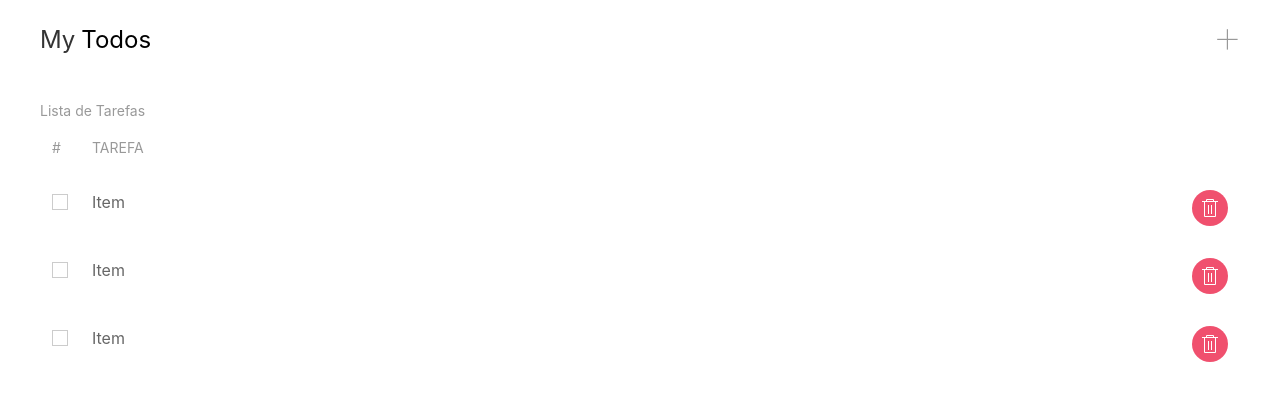
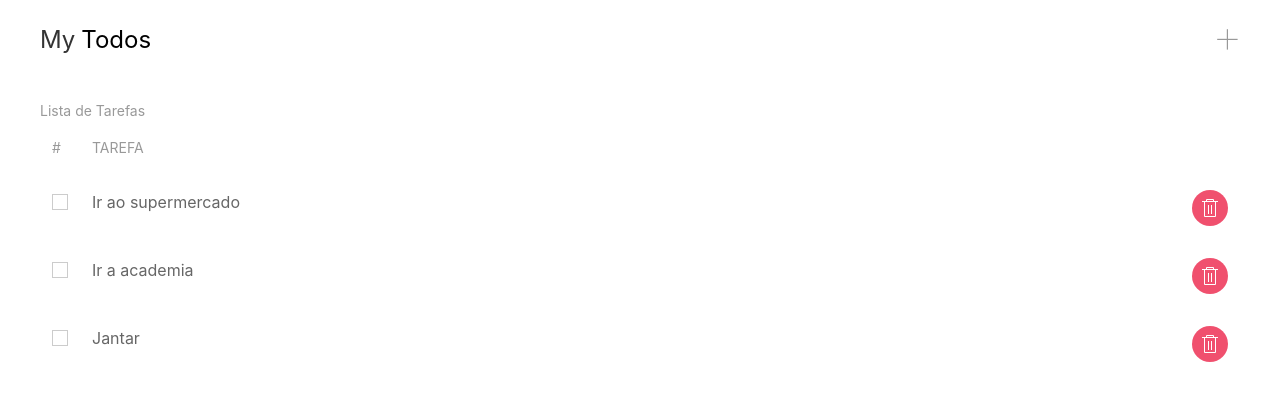
Before and after one commit to curioussdev/ToDoApp, a React (Create React App) app: page / in a window 1280 px wide. Shown: the top 400 px of the page. Built offline with nearby package versions, Linux system fonts and the light colour scheme.

Commit message:
passando parâmetros para os compoentes

```diff
--- a/src/components/TodoList.tsx
+++ b/src/components/TodoList.tsx
@@ -24,7 +24,7 @@ const TodoList = () => {
             <tbody>
                 {
                     todos?.map(
-                        todo => (<TodoLsitItem key={todo.id}></TodoLsitItem>)
+                        todo => (<TodoLsitItem key={todo.id} todo={todo}></TodoLsitItem>)
                     )
                 }
             </tbody>
--- a/src/components/TodoListItem.tsx
+++ b/src/components/TodoListItem.tsx
@@ -1,7 +1,17 @@
 import { directive } from '@babel/types';
 import React from 'react';
+import { Todo } from '../models/Todo';
 
-const TodoLsitItem = () => {
+interface TodoLsitItemProps {
+    todo: Todo
+}
+
+const TodoLsitItem = (props: TodoLsitItemProps) => {
+
+
+
+
+
     return(
         <tr className="uk-animation-slide-botton-mediun">
 
@@ -11,7 +21,7 @@ const TodoLsitItem = () => {
                 </label>
             </td>
 
-            <td className="uk-width-expand">Item</td>
+            <td className="uk-width-expand">{props.todo.title}</td>
 
             <td className="uk-width-auto">
                 <button className="uk-icon-button uk-button-danger" uk-icon="trash" ></button>
```
